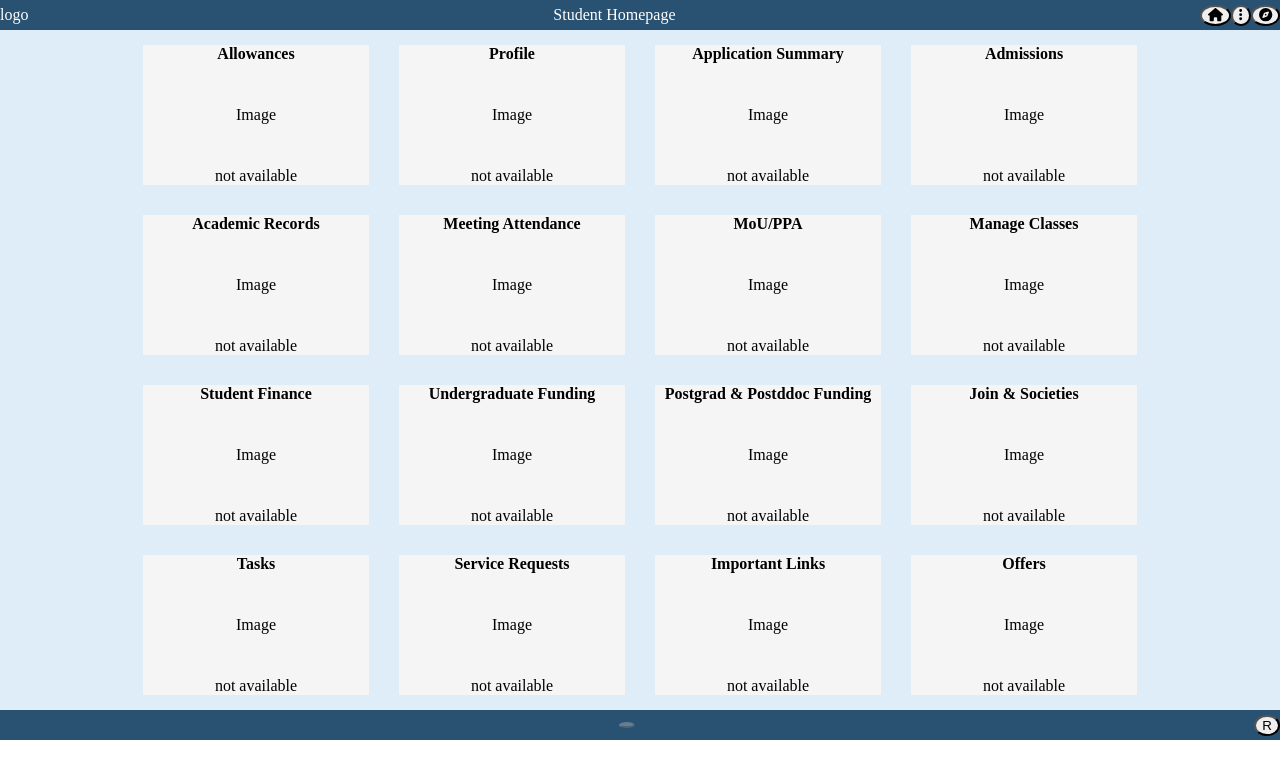
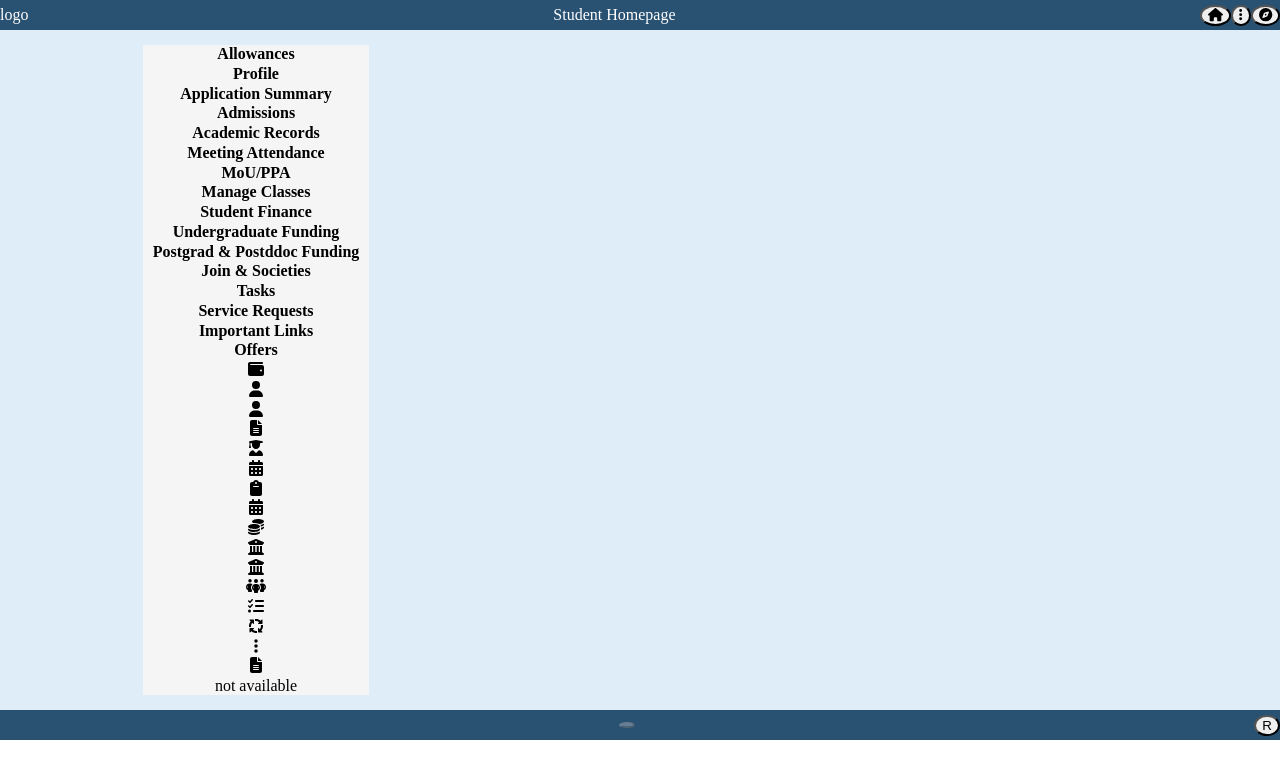
Before and after one commit to kenene-songezo/PeopleSoftUCT-clone, an Angular app in the folder Peoplesoft-Clone/: page / in a window 1280 px wide. Shown: the top 778 px of the page. Built offline with nearby package versions, Linux system fonts and the light colour scheme.

Commit message:
feat: added icons to homepage

```diff
--- a/Peoplesoft-Clone/angular.json
+++ b/Peoplesoft-Clone/angular.json
@@ -101,6 +101,5 @@
         }
       }
     }
-  },
-  "defaultProject": "Peoplesoft-Clone"
+  }
 }
--- a/Peoplesoft-Clone/src/app/home/home.component.html
+++ b/Peoplesoft-Clone/src/app/home/home.component.html
@@ -13,9 +13,9 @@
 <!-- body -->
 <div class="body">
   <div class="tiles">
-    <div class="item" *ngFor="let tileItem of tileItems">
-      <h4>{{ tileItem }}</h4>
-      <div>Image</div>
+    <div class="item">
+      <h4 *ngFor="let tileItem of tileItems">{{ tileItem }}</h4>
+      <div *ngFor="let faItem of faArr"><fa-icon [icon]="faItem"></fa-icon></div>
       <div>not available</div>
     </div>
   </div>
--- a/Peoplesoft-Clone/tsconfig.json
+++ b/Peoplesoft-Clone/tsconfig.json
@@ -16,7 +16,7 @@
     "experimentalDecorators": true,
     "moduleResolution": "node",
     "importHelpers": true,
-    "target": "es2017",
+    "target": "es2020",
     "module": "es2020",
     "lib": [
       "es2020",
```
Also changed, not shown: Peoplesoft-Clone/package.json (+12 -12 lines), Peoplesoft-Clone/src/app/home/home.component.ts (+8 -8 lines), Peoplesoft-Clone/src/app/app.component.ts (line endings or trailing spaces), 1 other file (tests, documents, lock files or other folders).
